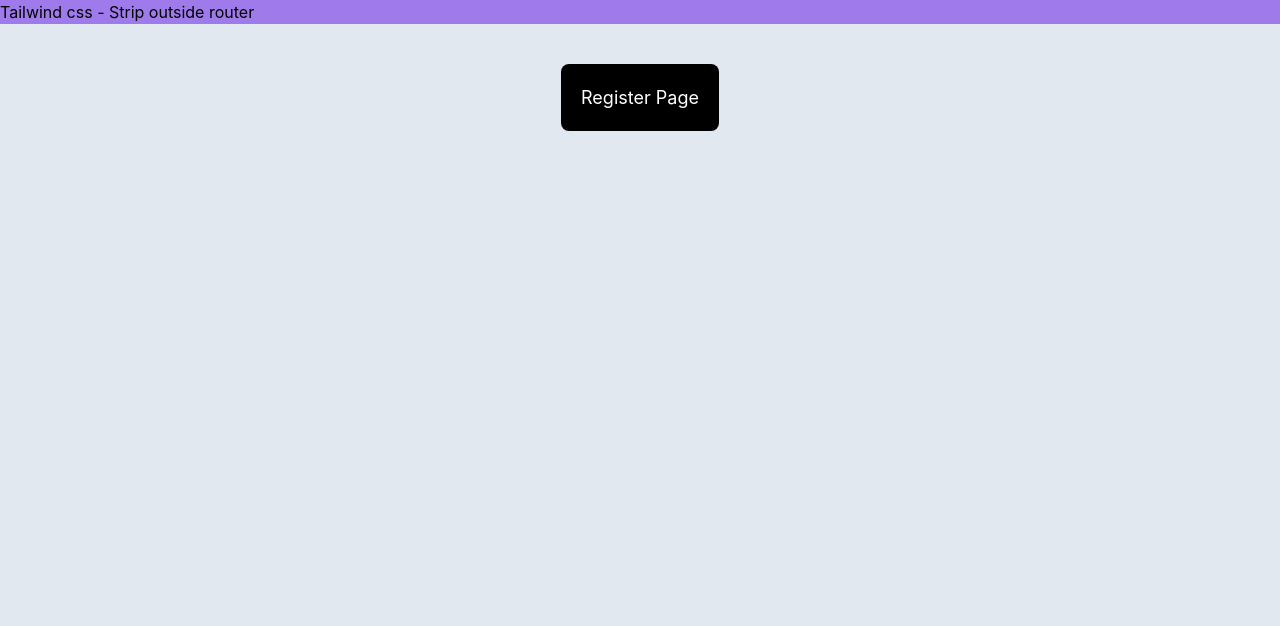
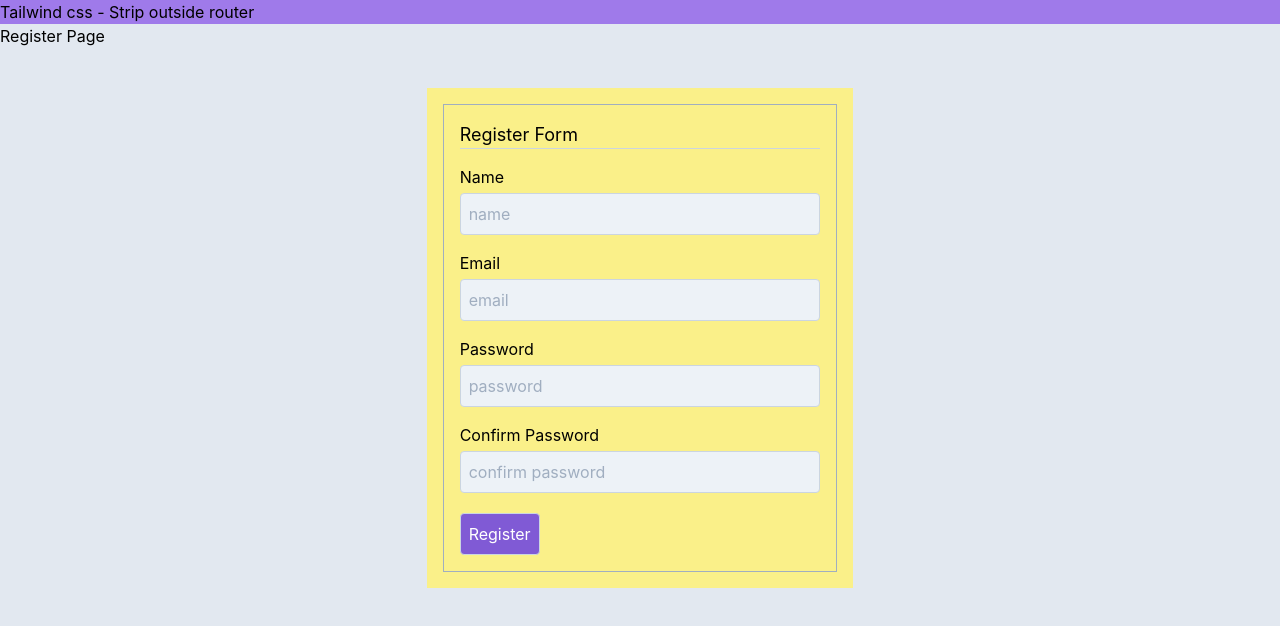
Before and after one commit to manojkmishra/pingpong, a React (Create React App) app: page /register in a window 1280 px wide. Shown: the top 626 px of the page. Built offline with nearby package versions, Linux system fonts and the light colour scheme.

Commit message:
register page added

```diff
--- a/src/Login.js
+++ b/src/Login.js
@@ -13,8 +13,8 @@ export default class Login extends Component
          const data={email:this.state.email, password:this.state.password} ;
         // fetch("http://localhost:8000/api/auth/login",{ method:"post", body: JSON.stringify(data), headers:{"Content-Type":"application/json"} })
          axios.post("http://localhost:8000/api/auth/login",data)
-         .then(res=>console.log('login res=',res))
-         .catch(err=>{console.log('catch e.response=',err.response);
+         .then(res=>console.log('login api res=',res))
+         .catch(err=>{console.log('login err.response=',err.response);
                       console.log('this.state=',this.state) ;
                       this.setState({errors:err.response.data});
                       console.log('this.state=',this.state)
--- a/src/Register.js
+++ b/src/Register.js
@@ -1,13 +1,71 @@
 import React , {Component} from "react";
+import axios from 'axios';
 
 export default class Register extends Component
-{
+{    constructor(props){
+            super(props);
+            this.state={name:'',email:'',password:'', password_confirmation:'',errors:{}}
+           }
+    handleForm = (e) => {   //arrow function
+     e.preventDefault();
+     const data={name:this.state.name, email:this.state.email, password:this.state.password, password_confirmation:this.state.password_confirmation, } ;
+    // fetch("http://localhost:8000/api/auth/login",{ method:"post", body: JSON.stringify(data), headers:{"Content-Type":"application/json"} })
+     console.log('data before register',data);
+     axios.post("http://localhost:8000/api/auth/register",data)
+          .then(res=>console.log('register api res=',res))
+          .catch(err=>{console.log('reg err.response=',err.response);
+             console.log('this.state=',this.state) ;
+             this.setState({errors:err.response.data});
+             console.log('this.state=',this.state)
+           });
+     // this.props.history.push("/profile")
+    }
+    handleInput =(e) => {
+       e.preventDefault();
+       const name= e.target.name;
+       const value=e.target.value;
+       this.setState({[name]:value});  //dynamic binding
+      // console.log('e',e);
+      // console.log('state',this.state);
+      //  console.log('props',this.props);
+        // console.log(e.target.value);  //target is email text field
+       }
 
     render()
     {
         return(
-             <div className="flex w-full justify-center">
-              <h1 className="text-lg text-white mt-10 p-5 rounded-lg bg-black">Register Page</h1>
+             <div >
+             <h1> Register Page</h1>
+               <div className="flex">
+                 <div className="w-1/3"></div>  {/* this one third page column is just for left gap  */}
+                 <div className="w-1/3 mt-10 p-4 bg-yellow-300">   {/* mt- margin top, p-padding  */}
+                  <form className="border border-gray-500" onSubmit={this.handleForm}>
+                   {this.state.errors.error ? <p className="text-red-500 text-sm" > { this.state.errors.error } </p> : "" }
+                    <div className="p-4">  {/* tcontainer for below input, padding=4  */}
+                      <h1 className="text-lg border-b border-gray-400">Register Form</h1>  {/*border-b =  border of bottom  */}
+                      <div className="mt-4">
+                          <label>Name</label>
+                          <input type="text" name="name" placeholder="name" onChange={this.handleInput } className="mt-1 p-2 bg-gray-200 rounded border border-gray-400 w-full"></input>
+                      </div>
+                      <div className="mt-4">
+                          <label>Email</label>
+                          <input type="email" name="email" placeholder="email" onChange={this.handleInput } className="mt-1 p-2 bg-gray-200 rounded border border-gray-400 w-full"></input>
+                      </div>
+                      <div className="mt-4">
+                          <label>Password</label>
+                          <input type="password" name="password" placeholder="password" onChange={this.handleInput } className="mt-1 p-2 bg-gray-200 rounded border border-gray-400 w-full"></input>
+                      </div>
+                      <div className="mt-4">
+                          <label>Confirm Password</label>
+                          <input type="password" name="password_confirmation" placeholder="confirm password" onChange={this.handleInput } className="mt-1 p-2 bg-gray-200 rounded border border-gray-400 w-full"></input>
+                      </div>
+                      <div className="mt-4">
+                          <input type="submit" value="Register" className="mt-1 p-2 border border-gray-400 rounded cursor-pointer bg-purple-600 text-white"></input>
+                      </div>
+                    </div>
+                  </form>
+                  </div>
+               </div>
              </div>
            );
     }
```
